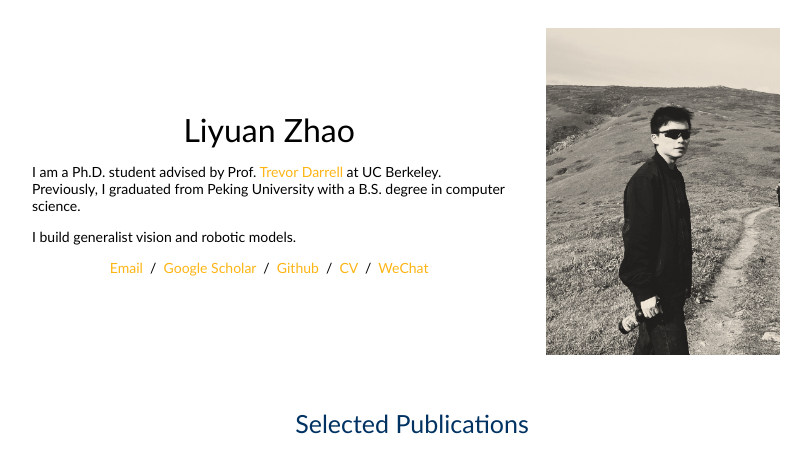
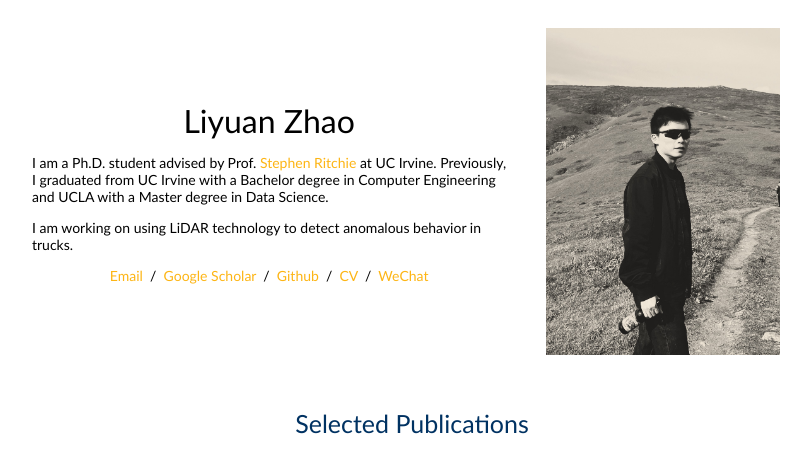
Before and after one commit to sil123456/Liyuan_website, a plain HTML site: page index.html in a window 1280 px wide. Shown: the top 465 px of the page, without its empty margins (228-1039 px from the left). Drawn offline with Linux system fonts and the light colour scheme.

Commit message:
Updated website content

```diff
--- a/index.html
+++ b/index.html
@@ -22,10 +22,11 @@
           <name>Liyuan Zhao</name>
         </p>
         <p>
-          I am a Ph.D. student advised by Prof. <a href="https://people.eecs.berkeley.edu/~trevor/">Trevor Darrell</a> at UC Berkeley. Previously, I graduated from Peking University with a B.S. degree in computer science.
+          I am a Ph.D. student advised by Prof. <a href="https://www.its.uci.edu/">Stephen Ritchie</a> at UC Irvine. Previously,
+          I graduated from UC Irvine with a Bachelor degree in Computer Engineering and UCLA with a Master degree in Data Science.
         </p>
         <p>
-          I build generalist vision and robotic models.
+          I am working on using LiDAR technology to detect anomalous behavior in trucks.
         </p>
         <p style="text-align:center">
           <a href="mailto:baifeng_shi@berkeley.edu">Email</a> &nbsp/&nbsp
```
